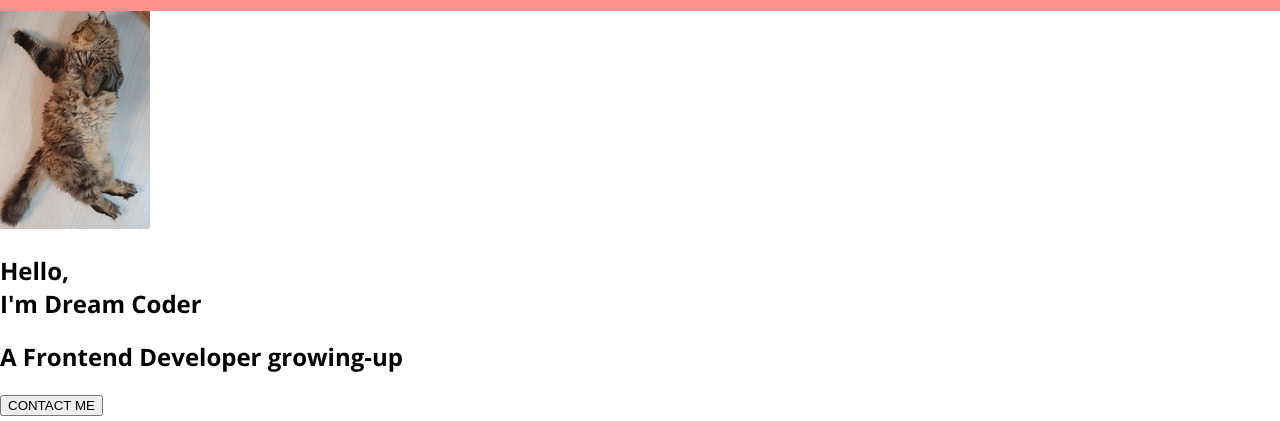
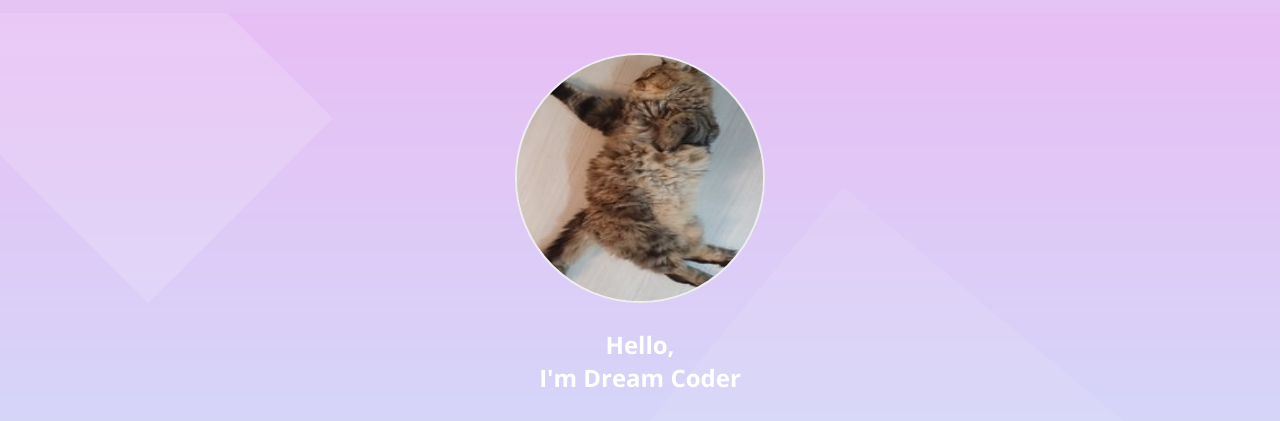
Before and after one commit to soaelee/myPortfolio, a plain HTML site: page index.html in a window 1280 px wide. Shown: the part 93-514 px from the top of the page. Drawn offline with nearby package versions, Linux system fonts and the light colour scheme.

Commit message:
CSS: home

```diff
--- a/index.html
+++ b/index.html
@@ -49,7 +49,7 @@
       <div class="home__container">
         <img src="img/me.jpg" alt="Soae's profile phogo" class="home__avatar" />
         <h1 class="home__title">Hello,<br />I'm Dream Coder</h1>
-        <h2 class="home__discription">A Frontend Developer growing-up</h2>
+        <h2 class="home__description">A Frontend Developer growing-up</h2>
         <button button class="home__button">CONTACT ME</button>
       </div>
     </section>
--- a/style.css
+++ b/style.css
@@ -7,7 +7,7 @@ html {
   --color-white: #ffffff;
   --color-light-white: #eeeeee;
   --color-dark-white: #bdbdbd;
-  --color-pink: #fe918d;
+  --color-pink: #e5c3f5;
   --color-dark-pink: #ff6863;
   --color-dark-grey: #4d4d4d;
   --color-grey: #616161;
@@ -16,6 +16,7 @@ html {
   --color-yellow: #fff7d1;
   --color-orange: #feb546;
   --color-black: #000000;
+  --color-pink-purple: #d7d7f8;
   /* Font size */
   --font-large: 48px;
   --font-medium: 28px;
@@ -46,7 +47,12 @@ a {
 ul {
   list-style: none;
 }
-
+button {
+  background-color: transparent;
+  border: none;
+  cursor: pointer;
+  outline: none;
+}
 /* Typographyd */
 .title {
   font-size: var(--font-large);
@@ -89,16 +95,43 @@ ul {
 .navbar__menu__item {
   padding: 8px 12px;
   margin: 0 4px;
-
   border-radius: var(--size-border-radius);
   cursor: pointer;
 }
 
 .navbar__menu__item:hover {
-  background: var(--color-dark-pink);
+  background: var(--color-pink-purple);
 }
 .navbar__menu__item.active {
-  border: 1px solid var(--color-white);
+  border: 2px solid var(--color-white);
+}
+
+/* Home */
+#home {
+  background: center/cover no-repeat url("img/bg.png");
+  padding: 40px;
+  text-align: center;
+}
+
+.home__avatar {
+  width: 250px;
+  height: 250px;
+  border-radius: 50%;
+  border: 2px solid var(--color-light-white);
+}
+.home__title,
+.home__description {
+  color: var(--color-white);
+}
+
+.home__button {
+  font-size: var(--font-regular);
+  font-weight: var(--font-semi-bold);
+  margin: 24px;
+  padding: 8px 12px;
+  border: 2px solid var(--color-white);
+  border-radius: var(--size-border-radius);
+  color: var(--color-white);
 }
 /*
 1. relative는 원래 아이템의 위치에서 이동
```
